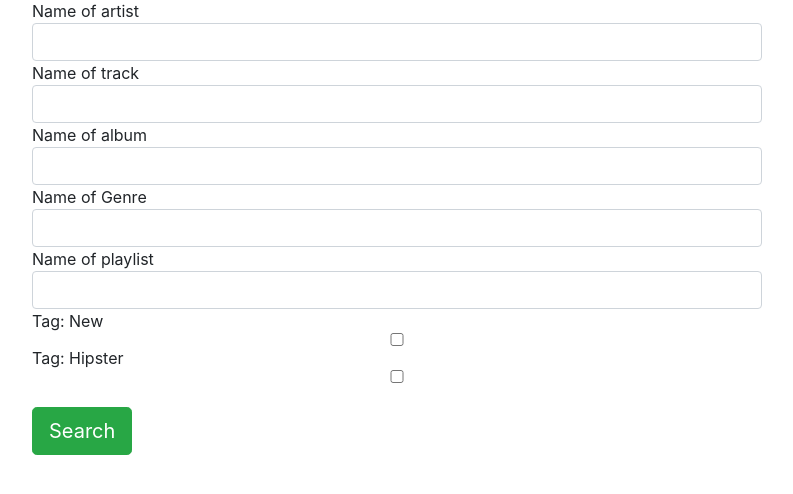
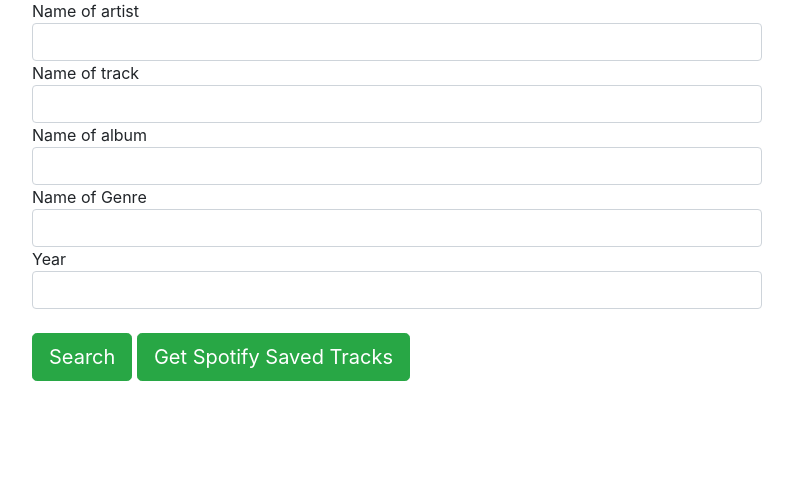
Before and after one commit to Keparoo/Tuttitracks, a Flask app: template templates/search.html in a window 1280 px wide. Shown: the part 151-645 px from the top of the page, without its empty margins (243-1036 px from the left). Run offline with Flask 2, Linux system fonts and the light colour scheme; the template is opened without the code that fills it: values that come from a table or form of the project are taken from there, others are empty; some libraries are stand-ins or nearby versions.

Commit message:
Update search

```diff
--- a/app.py
+++ b/app.py
@@ -129,6 +129,7 @@ def login():
 
     return render_template('users/login.html', form=form)
 
+
 @app.route('/authorize', methods=['GET'])
 def get_auth_token():
     """Get auth token from query string"""
@@ -193,6 +194,24 @@ def homepage():
 
     return render_template('homepage.html')
 
+def create_query(artist, track, album, genre, year):
+    "Create a query string from passed in query filters"
+
+    query = ''
+    if artist:
+        query += f'artist:{artist}&'
+    if track:
+        query += f'track:{track}&'
+    if album:
+        query += f'album:{album}&'
+    if genre:
+        query += f'genre:{genre}&'
+    if year:
+        query += f'year{year}&'
+
+    return query
+
+
 @app.route('/search', methods=['GET', 'POST'])
 @requires_signed_in
 def search():
@@ -208,11 +227,18 @@ def search():
         "track":form.track.data,
         "album": form.album.data,
         "genre": form.genre.data,
-        "playlist": form.playlist.data,
-        # "year": form.year.data,
-        "new": form.new.data,
-        "hipster": form.hipster.data
+        # "playlist": form.playlist.data,
+        "year": form.year.data
+        # "new": form.new.data,
+        # "hipster": form.hipster.data
         }
+
+        artist = form.artist.data
+        track = form.track.data
+        album = form.album.data
+        genre = form.genre.data
+        year = form.year.data
+
 
         headers = {
             'Authorization': f'Bearer {g.token}'
@@ -224,12 +250,15 @@ def search():
         track4 = '9, 4qqf1avpzRUnVowNQd1jFw, Zou bisou bisou, spotify:track:4qqf1avpzRUnVowNQd1jFw'
 
         artist = query['artist']
-        # track_id="6y0igZArWVi6Iz0rj35c1Y"
+        # track_id="2Amj13n8K8JRaSNXh2C10G"
         # r = requests.get(BASE_URL + '/audio-features/' + track_id, headers=HEADERS)
-        # r = requests.get(BASE_URL + '/search' + f'?q={artist}&type=track&limit=5', headers=HEADERS)
+        # r = requests.get(BASE_URL + '/search' + f'?q={artist}&type=track&limit=25', headers=headers)
+        query_string = create_query(artist, track, album, genre, year)
+
+        r = requests.get(BASE_URL + '/search' + f'?q={query_string}type=track&limit=25', headers=headers)
 
         # Get users saved tracks
-        tracks = get_spotify_saved_tracks(limit=25)
+        # tracks = get_spotify_saved_tracks(limit=25)
 
         # playlists = get_spotify_playlists(limit=20, offset=0)
         # print(playlists)
@@ -255,15 +284,24 @@ def search():
         # update_spotify_playlist_details('5gprcPiOPACeLyPB0y6MkE', 'Spotiflavor Playlist', 'This is a groovy new playlist brought to you by Spotiflavor', True, False)
 
 
-        # r = r.json()
+        r = r.json()
         # r = r.text
-        r=1
+        # r=1
 
         # return render_template("/results.html", query=query, r=r)
-        return render_template("/results.html", query=query, r=r, tracks=tracks)
+        return render_template("results.html", query=query, r=r)
 
     else:
-        return render_template('/search.html', form=form)
+        return render_template('search.html', form=form)
+
+@app.route('/tracks', methods=['GET'])
+@requires_signed_in
+def get_tracks():
+    """Query Spotify for Users' saved tracks"""
+
+    tracks = get_spotify_saved_tracks(limit=25)
+
+    return render_template("display_tracks.html", tracks=tracks)
 
 #====================================================================================
 # error handlers
--- a/forms.py
+++ b/forms.py
@@ -3,7 +3,7 @@
 from flask_wtf import FlaskForm
 from wtforms import StringField, PasswordField, TextAreaField, IntegerField
 from wtforms.fields.core import BooleanField
-from wtforms.validators import InputRequired, Email, Length
+from wtforms.validators import InputRequired, Email, Length, Optional
 
 class SignupForm(FlaskForm):
     """Form for registering a new user"""
@@ -33,7 +33,7 @@ class SearchTracksForm(FlaskForm):
     track = StringField("Name of track")
     album = StringField("Name of album")
     genre = StringField("Name of Genre")
-    playlist = StringField("Name of playlist")
-    # year = IntegerField("Year")
-    new = BooleanField("Tag: New")
-    hipster = BooleanField("Tag: Hipster")
+    # playlist = StringField("Name of playlist")
+    year = IntegerField("Year", validators=[Optional()])
+    # new = BooleanField("Tag: New")
+    # hipster = BooleanField("Tag: Hipster")
--- a/templates/search.html
+++ b/templates/search.html
@@ -22,6 +22,7 @@
                 {% endfor %}
                 <br>
                 <button class="btn btn-success btn-lg">Search</button>
+                <a href="/tracks" class="btn btn-success btn-lg">Get Spotify Saved Tracks</a>
             </form>
         </div>
     </div>
```
Also changed, not shown: templates/display_tracks.html (added, +26 -0 lines), templates/results.html (+7 -3 lines).
